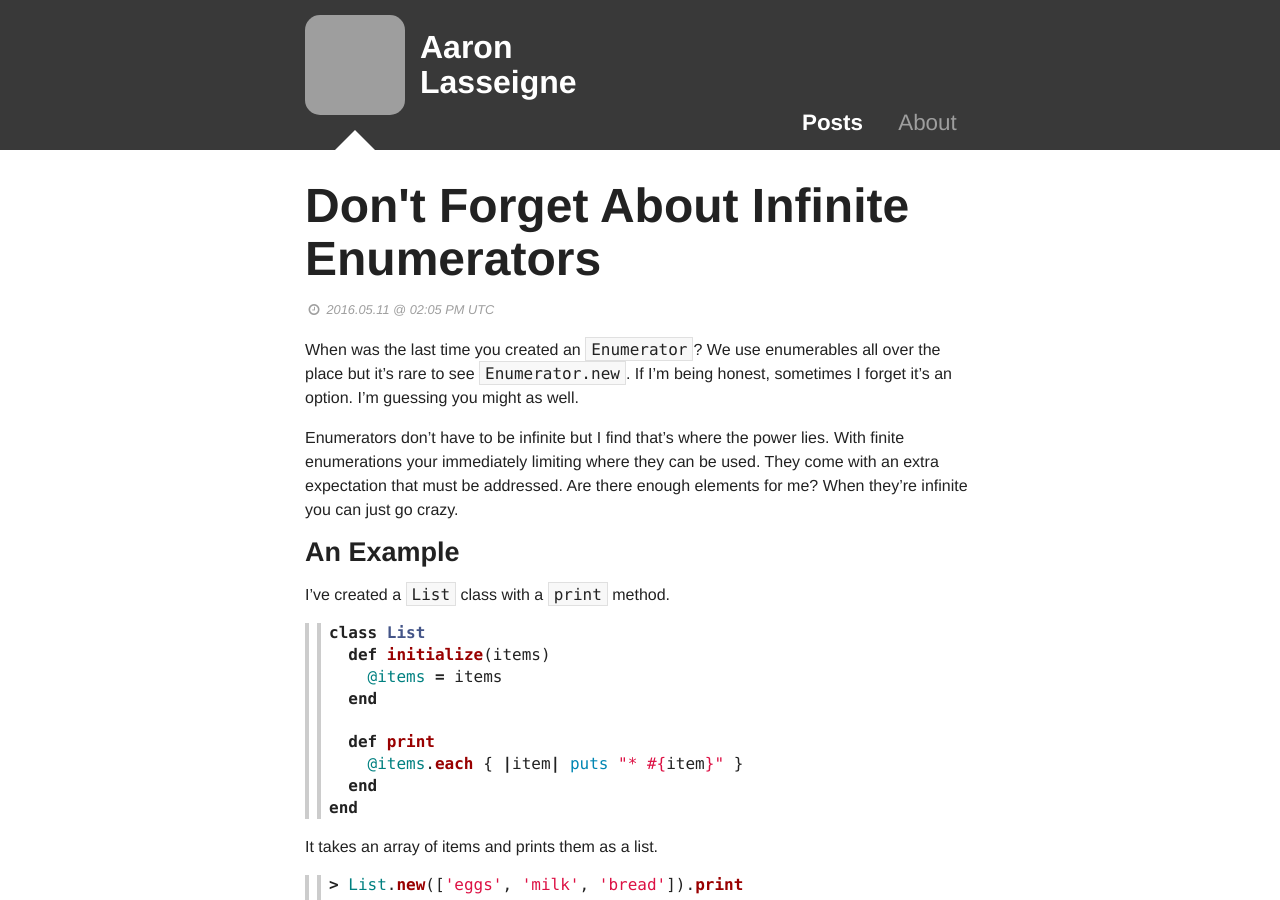
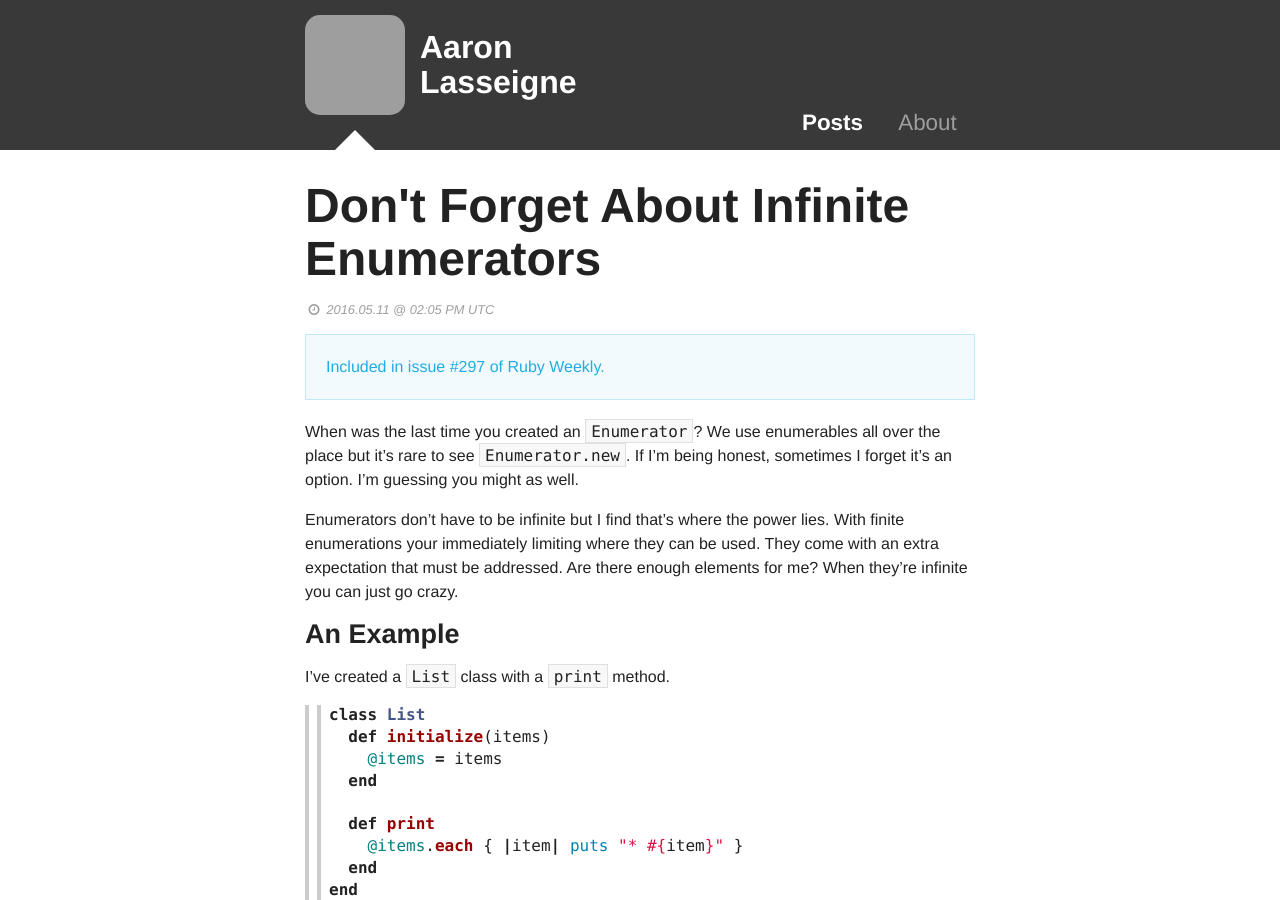
Before and after one commit to AaronLasseigne/aaronlasseigne.github.com, a Jekyll site: the page built from _posts/2016-05-11-dont-forget-about-infinite-enumerators.md, in a window 1280 px wide and 900 px high. Built offline with Jekyll 4.4.1, drawn with Linux system fonts in a browser that asks for light colours; grey boxes are pictures that could not be loaded.

Commit message:
add Ruby Weekly notice

```diff
--- a/_posts/2016-05-11-dont-forget-about-infinite-enumerators.md
+++ b/_posts/2016-05-11-dont-forget-about-infinite-enumerators.md
@@ -2,6 +2,10 @@
 title: Don't Forget About Infinite Enumerators
 date: 2016-05-11 14:05 UTC
 ---
+
+<div class="panel callout">
+  <a href="http://rubyweekly.com/issues/297">Included in issue #297 of Ruby Weekly.</a>
+</div>
 
 When was the last time you created an `Enumerator`?
 We use enumerables all over the place but it's rare to see `Enumerator.new`.
```
